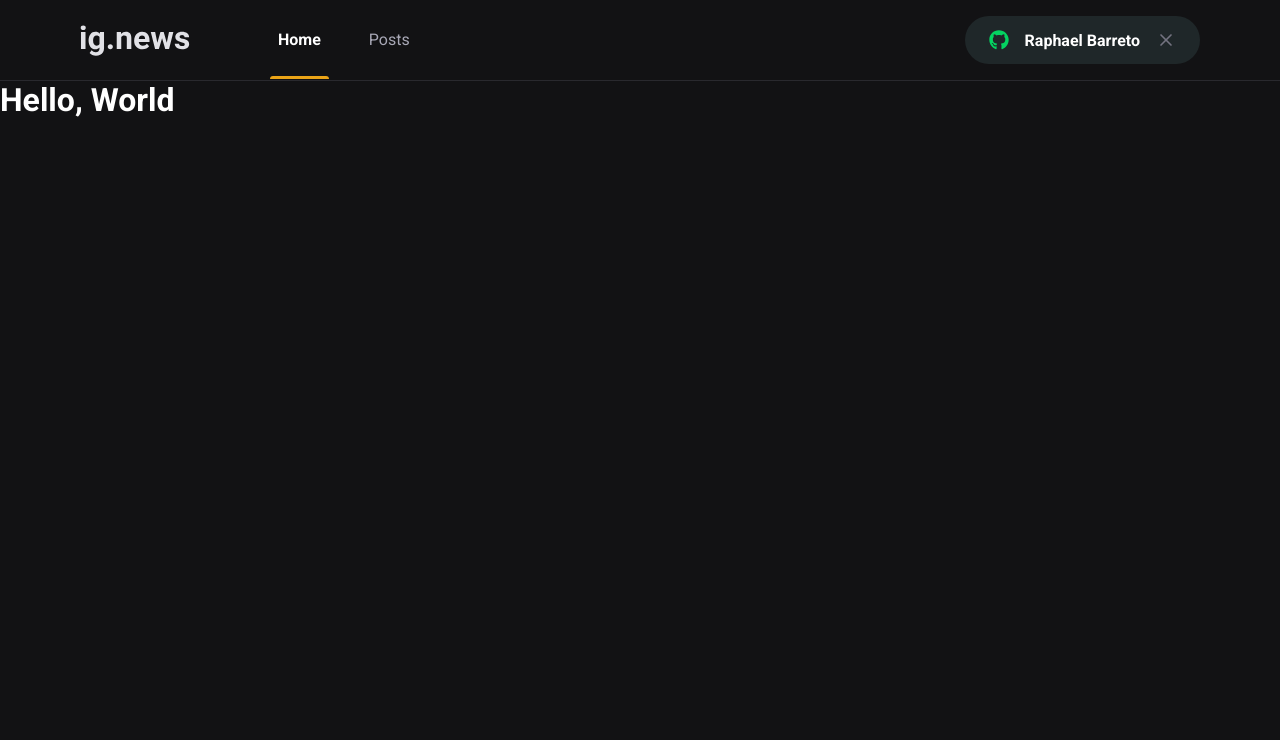
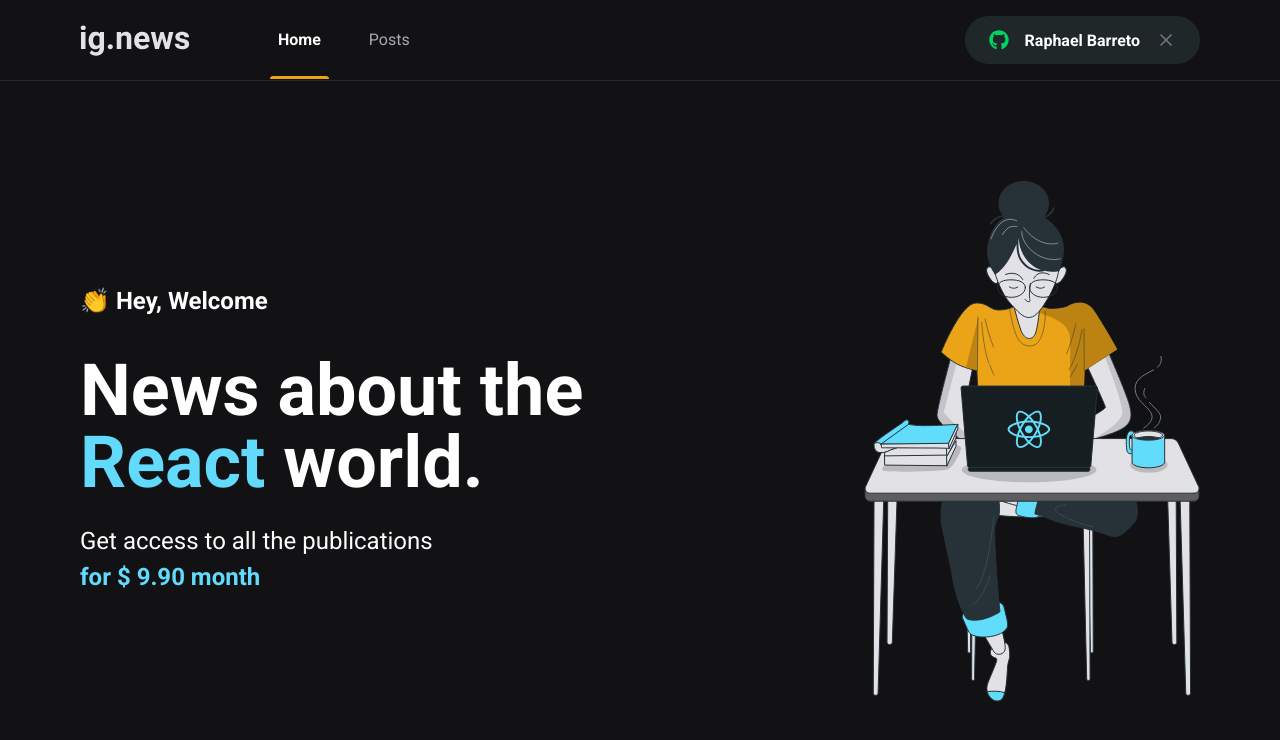
Before and after one commit to raphabarreto/ignews, a Next.js app: page / in a window 1280 px wide. Shown: the top 740 px of the page. Built offline with nearby package versions, Linux system fonts and the light colour scheme.

Commit message:
Página Home

```diff
--- /dev/null
+++ b/src/pages/home.module.scss
@@ -0,0 +1,41 @@
+.contentContainer {
+  max-width: 1120px;
+  margin: 0 auto;
+  padding: 0 2rem;
+  height: calc(100vh - 5rem);
+
+  display: flex;
+  align-items: center;
+  justify-content: space-between;
+}
+
+.hero {
+  max-width: 600px;
+
+  > span {
+    font-size: 1.5rem;
+    font-weight: bold;
+  }
+
+  h1 {
+    font-size: 4.5rem;
+    line-height: 4.5rem;
+    font-weight: bold;
+    margin-top: 2.5rem;
+
+    span {
+      color: var(--cyan-500);
+    }
+  }
+
+  p {
+    font-size: 1.5rem;
+    line-height: 2.25rem;
+    margin-top: 1.5rem;
+
+    span {
+      color: var(--cyan-500);
+      font-weight: bold;
+    }
+  }
+}
--- a/src/pages/index.tsx
+++ b/src/pages/index.tsx
@@ -1,15 +1,28 @@
 import Head from 'next/head';
+
+import styles from './home.module.scss';
 
 export default function Home() {
   return (
     <>
       <Head>
-        <title>Início | ig.news</title>
+        <title>Home | ig.news</title>
       </Head>
-      <h1>
-        Hello,
-        <span> World</span>
-      </h1>
+
+      <main className={styles.contentContainer}>
+        <section className={styles.hero}>
+          <span>👏 Hey, Welcome</span>
+          <h1>
+            News about the <span>React</span> world.
+          </h1>
+          <p>
+            Get access to all the publications <br />
+            <span>for $ 9.90 month</span>
+          </p>
+        </section>
+
+        <img src="/images/avatar.svg" alt="Girl coding" />
+      </main>
     </>
   );
 }
```
